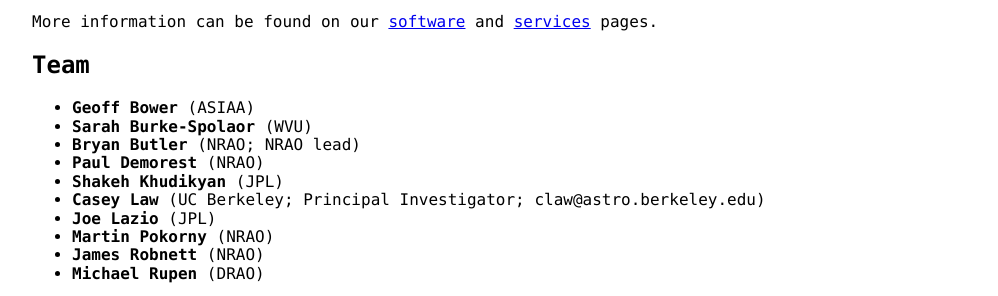
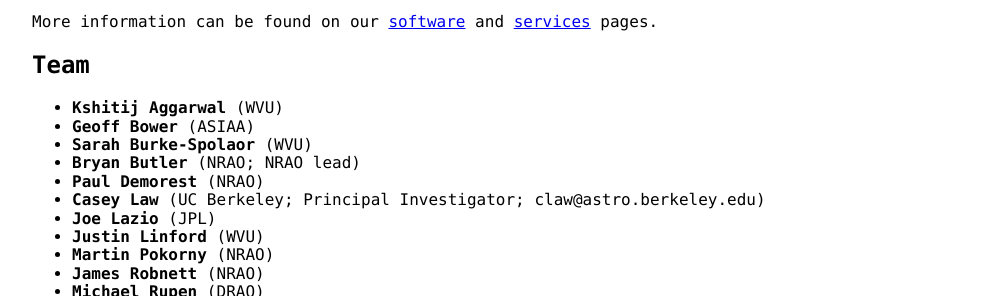
Before and after one commit to realfastvla/realfast.io-www, a plain HTML site: page about/index.html in a window 1280 px wide. Shown: the part 1097-1393 px from the top of the page, without its empty margins (128-1126 px from the left). Drawn offline with nearby package versions, Linux system fonts and the light colour scheme; grey boxes are pictures that could not be loaded.

Commit message:
updating membership

```diff
--- a/about/index.html
+++ b/about/index.html
@@ -36,13 +36,14 @@
 <p>More information can be found on our <a href="../software">software</a> and <a href="../services">services</a> pages.</p>
 <h2>Team</h2>
 <ul>
+<li><strong>Kshitij Aggarwal</strong> (WVU)</li>
 <li><strong>Geoff Bower</strong> (ASIAA)</li>
 <li><strong>Sarah Burke-Spolaor</strong> (WVU)</li>
 <li><strong>Bryan Butler</strong> (NRAO; NRAO lead)</li>
 <li><strong>Paul Demorest</strong> (NRAO)</li>
-<li><strong>Shakeh Khudikyan</strong> (JPL)</li>
 <li><strong>Casey Law</strong> (UC Berkeley; Principal Investigator; claw@astro.berkeley.edu)</li>
 <li><strong>Joe Lazio</strong> (JPL)</li>
+<li><strong>Justin Linford</strong> (WVU)</li>
 <li><strong>Martin Pokorny</strong> (NRAO)</li>
 <li><strong>James Robnett</strong> (NRAO)</li>
 <li><strong>Michael Rupen</strong> (DRAO)</li>
```
Also changed, not shown: 1 other file.
